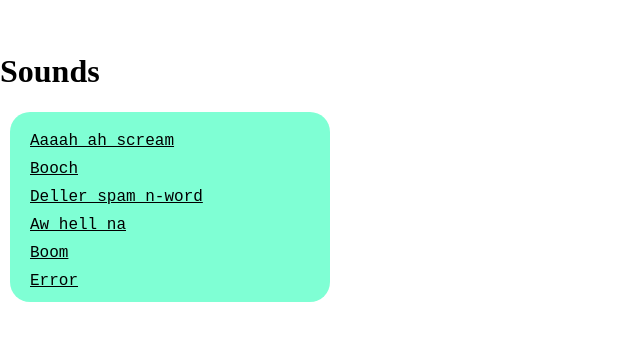
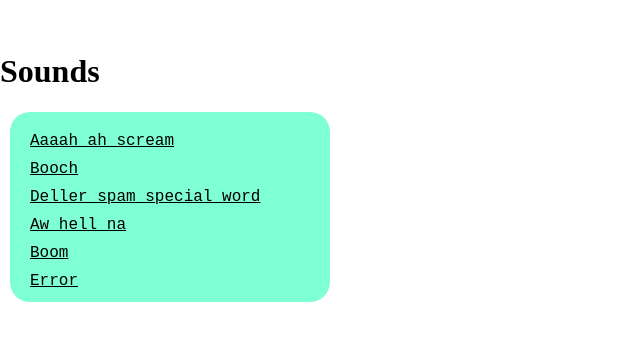
Before and after one commit to Blackninja5ll/personal-site, a plain HTML site: page index.html in a window 1280 px wide. Shown: the part 968-1308 px from the top of the page, 0-640 px from the left. Drawn offline with Linux system fonts and the light colour scheme.

Commit message:
Update index.html

```diff
--- a/index.html
+++ b/index.html
@@ -37,7 +37,7 @@
             <div class="soundBubble">
                 <a href="Aaaah.mp3">Aaaah ah scream</a>
                 <a href="-booch.mp3">Booch</a>
-                <a href="-digger.mp3">Deller spam n-word</a>
+                <a href="-digger.mp3">Deller spam special word</a>
                 <a href="-no.mp3">Aw hell na</a>
                 <a href="-boom.mp3">Boom</a>
                 <a href="-error.mp3">Error</a>
```
